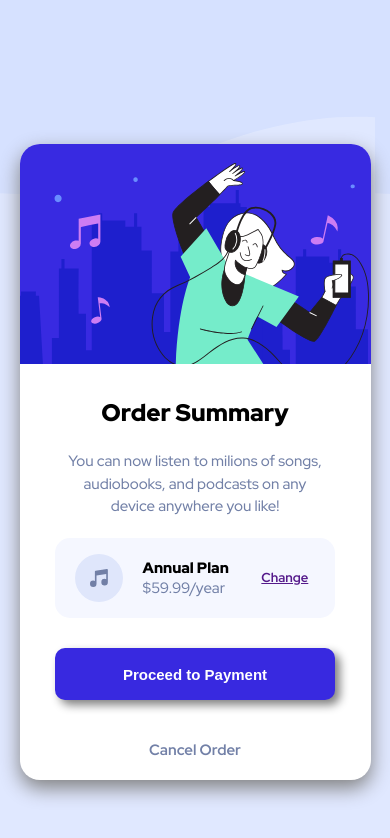
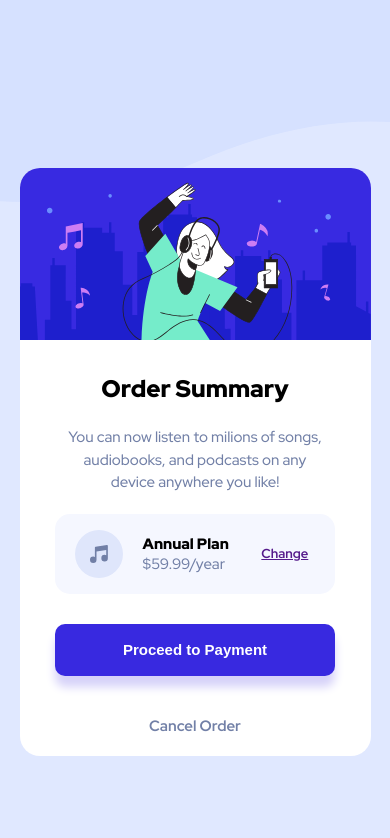
Before and after one commit to ClaudioAmareno/Dancing-card, a plain HTML site: page index.html in a window 390 px wide. Drawn offline with Linux system fonts and the light colour scheme.

Commit message:
repair bgc

```diff
--- a/sass/main.scss
+++ b/sass/main.scss
@@ -14,17 +14,15 @@ body {
 	align-items: center;
 	height: 100vh;
 	font-family: 'Red Hat Display', sans-serif;
+	background: url('../img/pattern-background-desktop.svg') no-repeat top / contain;;
 	background-color: hsl(225, 100%, 94%);
-	background-image: url('../img/pattern-background-desktop.svg');
-	background-repeat: repeat-x;
 }
 
 .card {
-	height: 70rem;
+	height: 70em;
 	width: 45em;
 	border-radius: 20px;
 	background-color: #fff;
-	box-shadow: 0px 8px 20px gray;
 	overflow: hidden;
 
 	&__container {
@@ -110,7 +108,7 @@ body {
 				color: #fff;
 				border-radius: 10px;
 				border: none;
-				box-shadow: 5px 5px 10px gray;
+				box-shadow: 0 11px 10px hsl(245, 75%, 90%);
 				transition: background-color 0.2s;
 				cursor: pointer;
 
@@ -150,6 +148,12 @@ body {
 		height: 100%;
 		margin: 10em 0 2em 0;
 
+		&__img {
+			img {
+				width: 100%;
+			}
+		}
+
 		&__container {
 			&-text {
 				&-summary {
@@ -176,9 +180,9 @@ body {
 				}
 			}
 
-            &-cancel{
-                padding-bottom: 2em;
-            }
+			&-cancel {
+				padding-bottom: 2em;
+			}
 		}
 	}
 }
```
Also changed, not shown: css/main.css, 1 other file.
